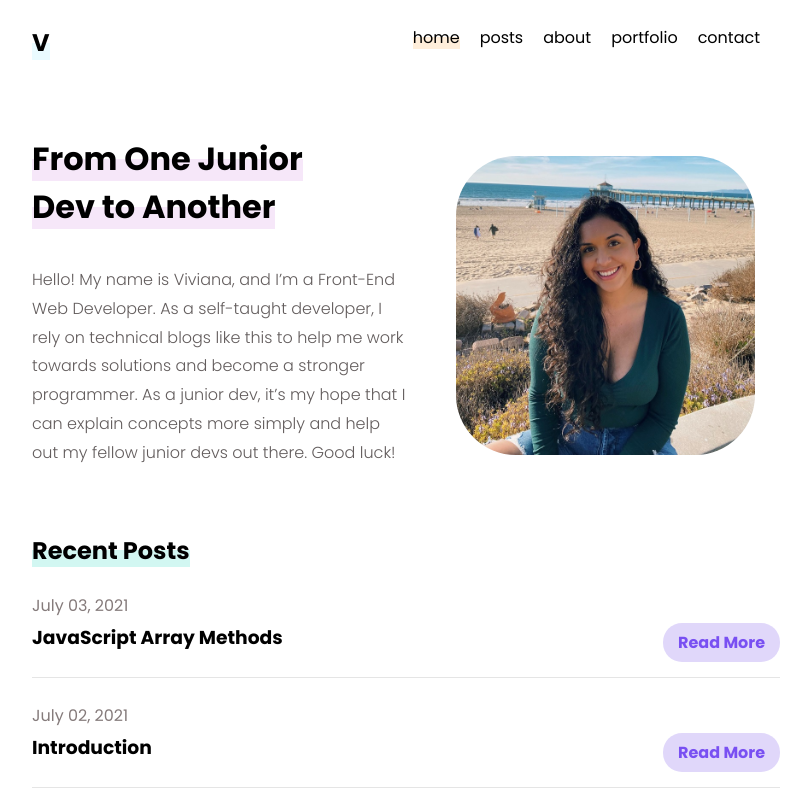
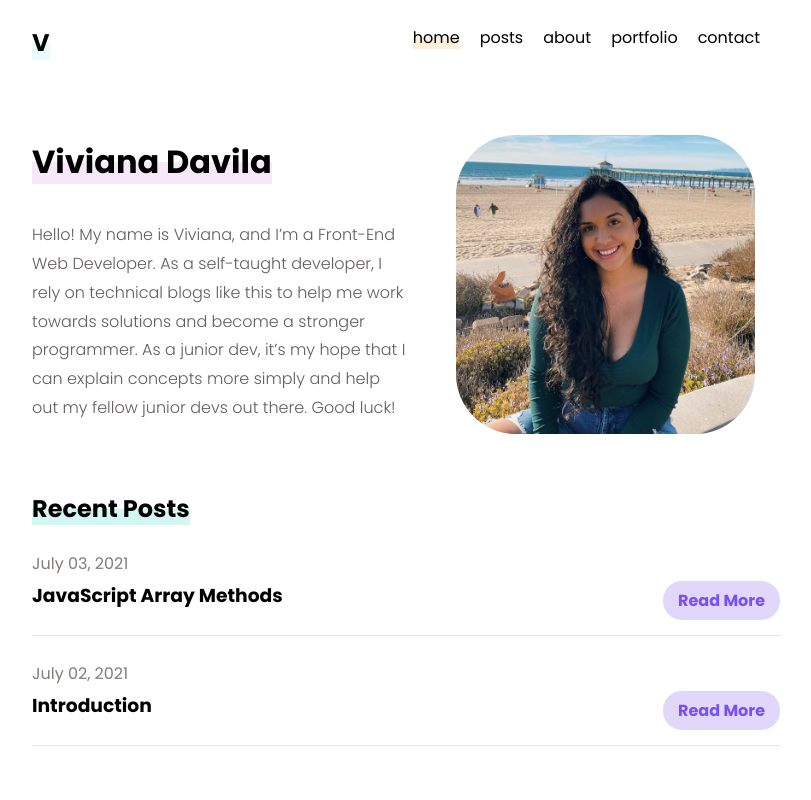
Before and after one commit to vividavila98/next-portfolio, a Next.js app: page / in a window 1280 px wide. Shown: the top 800 px of the page, without its empty margins (234-1045 px from the left). Built offline with nearby package versions, Linux system fonts and the light colour scheme; a small style sheet from the web is missing.

Commit message:
first commit

```diff
--- a/pages/index.js
+++ b/pages/index.js
@@ -45,7 +45,7 @@ export default function Home({ posts }) {
       </Head>
       <header className={styles.header}>
         <div className={styles.introBox}>
-        <h1 className={styles.title}>From One Junior <br/> Dev to Another</h1>
+        <h1 className={styles.title}>Viviana Davila</h1>
         <p className={styles.intro}>Hello! My name is Viviana, and I’m a Front-End Web Developer.
           As a self-taught developer, I rely on technical blogs like this to help me work towards solutions
           and become a stronger programmer. As a junior dev, it’s my hope that I can explain concepts more simply
```
